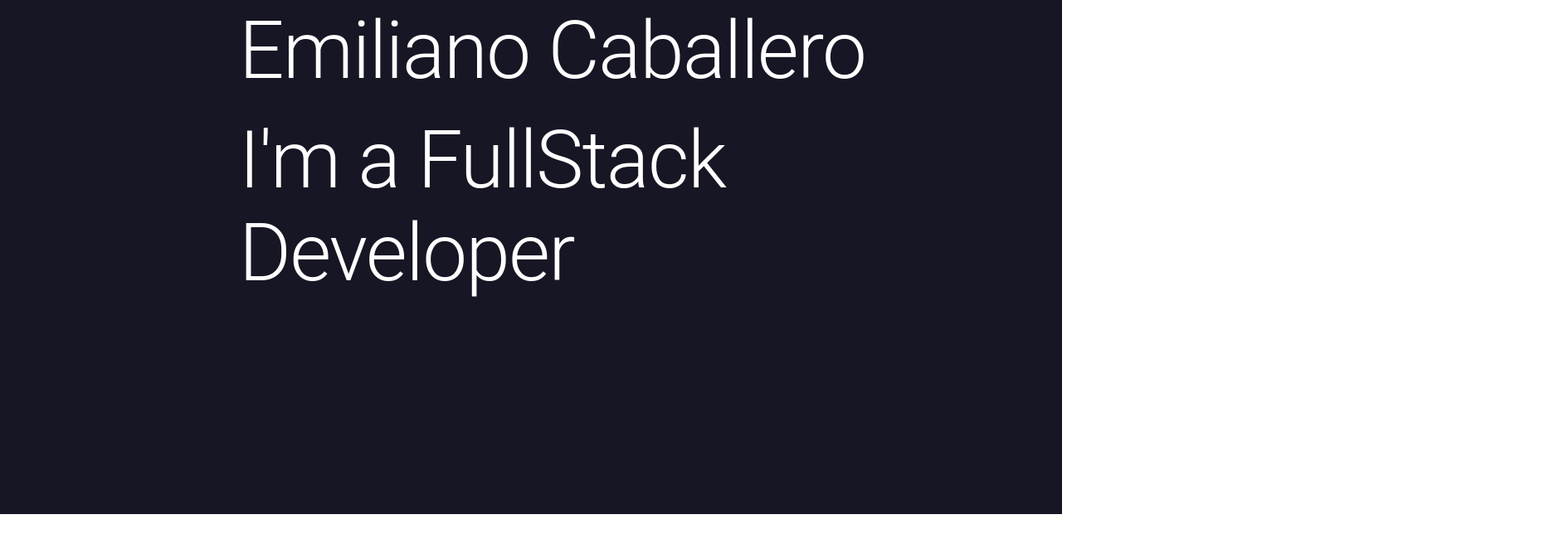
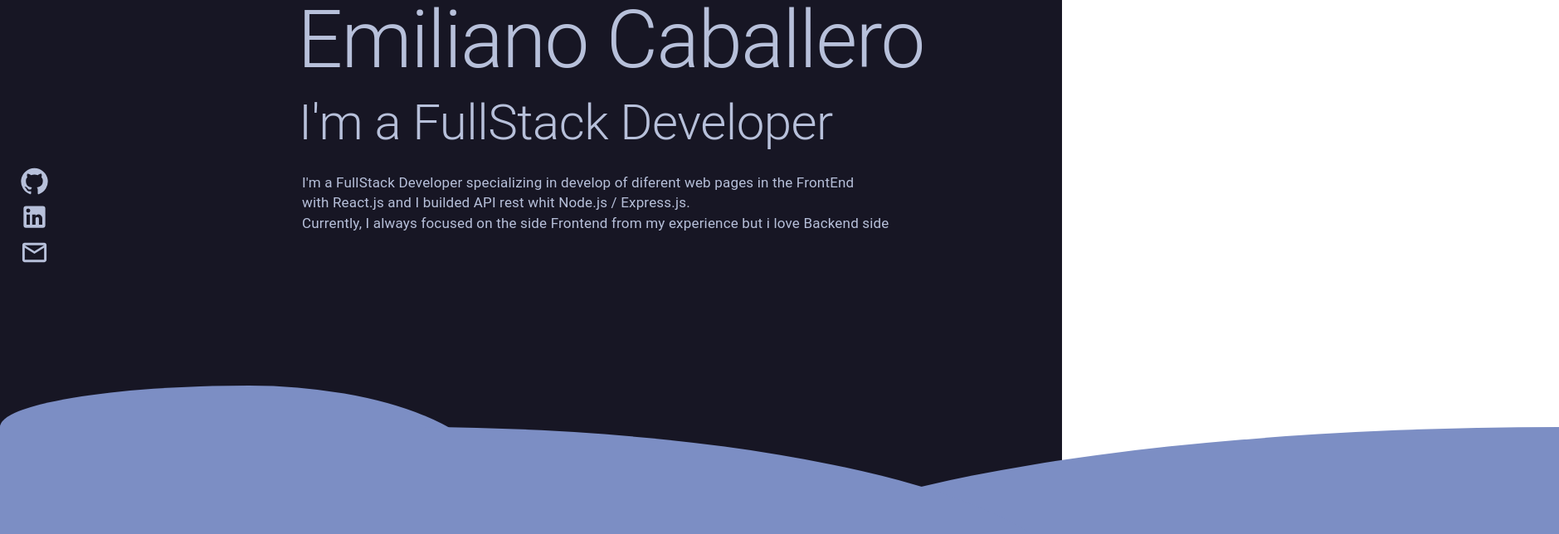
Before and after one commit to 19Emiliano98/PortfolioWeb, a React (Vite) app: page /aboutme in a window 1280 px wide. Shown: the part 180-824 px from the top of the page at 83% size, 1879 px wide, since content can reach past the window. Before the commit the page ends 800 px from the top, so only its background shows below. Built offline with nearby package versions, Linux system fonts and the light colour scheme.

Commit message:
se elaboro mejor el Home

```diff
--- a/src/App.tsx
+++ b/src/App.tsx
@@ -1,5 +1,6 @@
 import LinkBar from './components/appBar/LinkBar.tsx';
 import HomeSection from './components/home/HomeSection.tsx';
+import Contact from './components/contact/Contact.tsx';
 
 import { Box } from '@mui/material';
 
@@ -7,7 +8,10 @@ function App() {
   return (
     <Box sx={{ backgroundColor: '#171624', height: '100vh', m: -1}}>
       <LinkBar />
+      {/* //? Routes */}
       <HomeSection />
+      {/* //? Routes */}
+      <Contact />
     </Box>
   )
 }
--- a/src/components/appBar/LinkBar.tsx
+++ b/src/components/appBar/LinkBar.tsx
@@ -1,15 +1,12 @@
 import { Box, AppBar, Toolbar, MenuItem, Typography, Avatar } from '@mui/material';
 
-import Image from '../../../public/imagenPerfil.jpeg';
+import Image from '../../img/imagenPerfil.jpeg';
 
-const linkBar:string[] = [ 'Experience', 'Projects' ];
+const linkBar:string[] = [ 'About Me', 'Technologies', 'Experience', 'Projects' ];
 
 const renderOptionBar = (
   linkBar.map( links => (
     <MenuItem
-      sx={{
-
-      }}
       key={links}
     >
       <Typography>{links}</Typography>
--- /dev/null
+++ b/src/components/contact/Contact.tsx
@@ -0,0 +1,22 @@
+import { Box } from '@mui/material';
+import GitHubIcon from '@mui/icons-material/GitHub';
+import LinkedInIcon from '@mui/icons-material/LinkedIn';
+import MailOutlineIcon from '@mui/icons-material/MailOutline';
+
+
+const Contact = () => {
+  return (
+    <Box
+      sx={{
+        display: 'flex', flexDirection: 'column', color: '#B7C0DA',
+        mt: -10, ml: 3
+      }}
+    >
+      <GitHubIcon fontSize='large' sx={{ mb: 1 }}/>
+      <LinkedInIcon fontSize='large' sx={{ mb: 1 }}/>
+      <MailOutlineIcon fontSize='large'/>
+    </Box>
+  )
+}
+
+export default Contact
--- /dev/null
+++ b/src/components/home/AboutMe.tsx
@@ -0,0 +1,21 @@
+import { Typography } from '@mui/material';
+
+const AboutMe = () => {
+  return (
+    <>
+      <Typography sx={{ ml: 0.8 }} variant='body1'>Hi, my name is</Typography>
+
+      <Typography sx={{ mt: 0.9 }} variant='h1'>Emiliano Caballero</Typography>
+
+      <Typography sx={{ mt: 1, ml: 0.2 }} variant='h2'>I'm a FullStack Developer</Typography>
+
+      <Typography sx={{ fontSize: '17px', mt: 3, ml: 0.7 }} variant='body2'>
+        I'm a FullStack Developer specializing in develop of diferent web pages in the FrontEnd <br />
+        with React.js and I builded API rest whit Node.js / Express.js.<br /> Currently, I always
+        focused on the side Frontend from my experience but i love Backend side
+      </Typography>
+    </>
+  )
+}
+
+export default AboutMe;
--- /dev/null
+++ b/src/components/home/CloudDecoration.tsx
@@ -0,0 +1,36 @@
+import { Box } from '@mui/material';
+
+const CloudDecoration = () => {
+  return (
+    <>
+      <Box
+        sx={{
+          position: 'absolute',
+          width: '600px', height: '250px',
+          background: '#7C8EC4', borderRadius: '50% 50% 0% 0% / 20% 50% 0% 0%',
+          mt: 23
+        }}
+      />
+
+      <Box
+        sx={{
+          position: 'absolute',
+          width: '1000px', height: '200px',
+          background: '#7C8EC4', borderRadius: '0% 100% 100% 0% / 0% 0% 100% 0%',
+          mt: 29.3, ml: 109.9, transform: 'rotate(180deg)'
+        }}
+      />
+
+      <Box
+        sx={{
+          position: 'absolute',
+          width: '800px', height: '200px',
+          background: '#7C8EC4', borderRadius: '0% 100% 100% 0% / 0% 0% 100% 0%',
+          mt: 29.3, ml: 62, transform: 'rotate(180deg) scaleX(-1)'
+        }}
+      />
+    </>
+  )
+}
+
+export default CloudDecoration
--- a/src/components/home/HomeSection.tsx
+++ b/src/components/home/HomeSection.tsx
@@ -1,19 +1,15 @@
-import { Box, Typography } from '@mui/material';
+import AboutMe from './AboutMe';
+import CloudDecoration from './CloudDecoration';
+
+import { Box } from '@mui/material';
 
 const HomeSection = () => {
   return (
     <>
-      <Box
-        sx={{
-          mt: '6%', ml: '22.5%'
-        }}
-        >
-        <Typography sx={{ color: 'white', mt: 2.5 }} variant='body1'>Hi, my name is</Typography>
-
-        <Typography sx={{ color: 'white', mt: 2.5 }} variant='h1'>Emiliano Caballero</Typography>
-
-        <Typography sx={{ color: 'white', mt: 2.5 }} variant='h1'>I'm a FullStack Developer</Typography>
+      <Box sx={{ color: '#B7C0DA', mt: '6%', ml: '28%' }}>
+        <AboutMe />
       </Box>
+      <CloudDecoration />
     </>
   )
 }
```
Also changed, not shown: src/img/imagenPerfil.jpeg (renamed from public/imagenPerfil.jpeg), src/img/lenguages/Unofficial_JavaScript_logo_2.svg.png (added).
